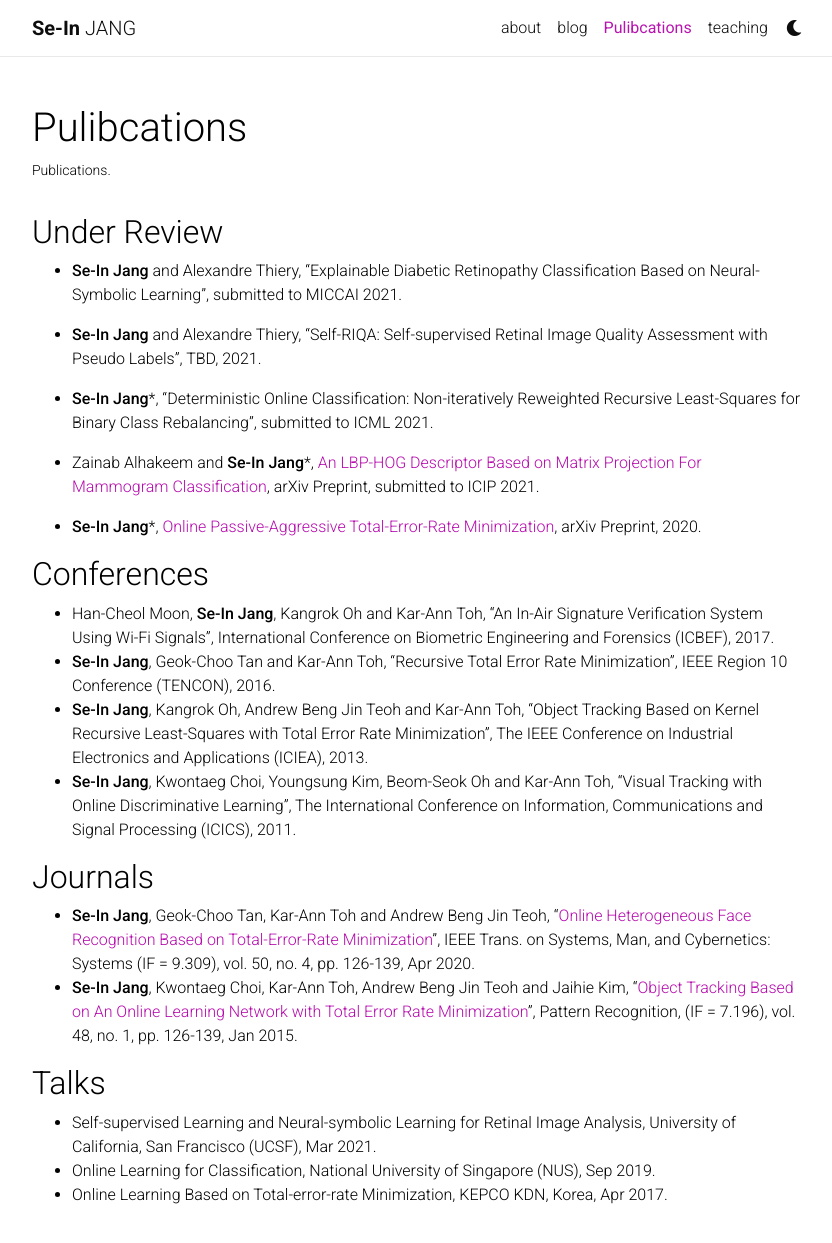
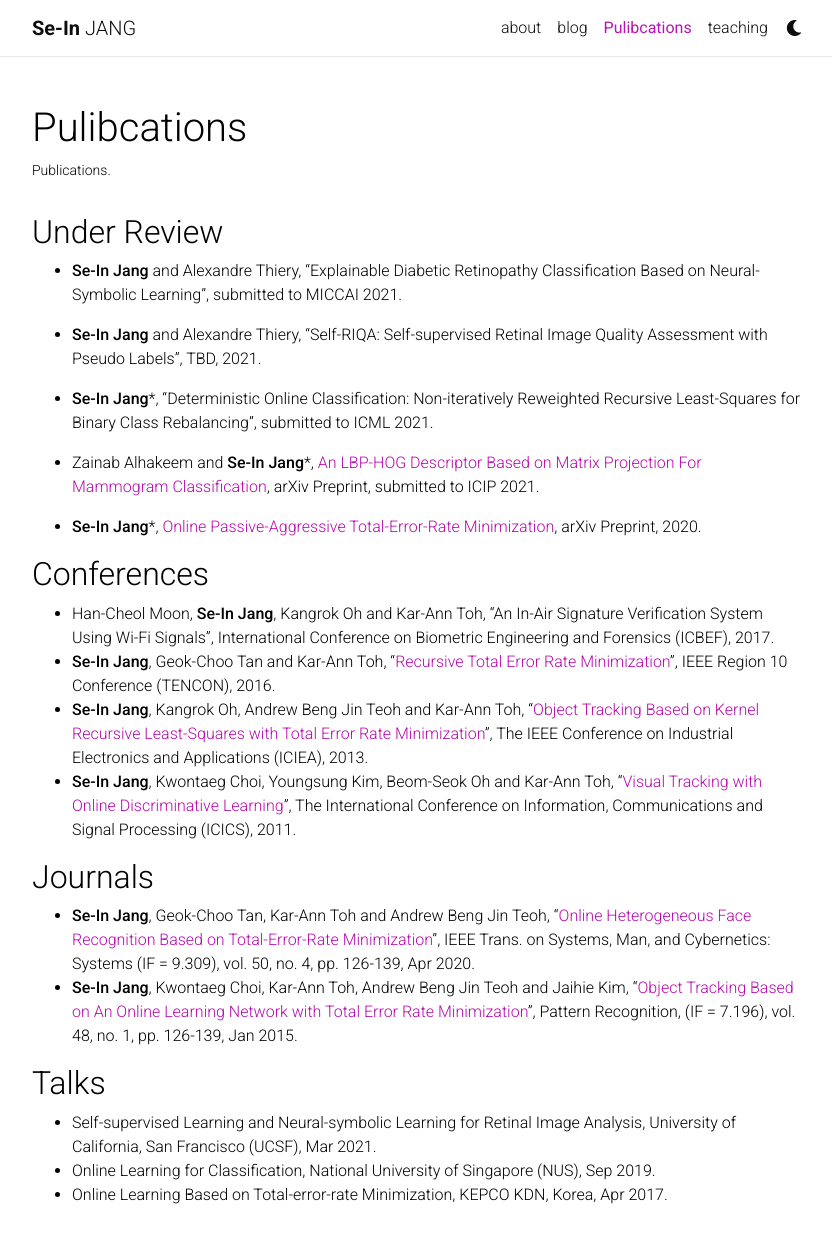
Before and after one commit to sijang/sijang.github.io, a Jekyll site: the page built from _pages/publications.md, in a window 1280 px wide and 1293 px high. Shown: the top 1243 px of the window, without its empty margins (223-1055 px from the left). Built offline with Jekyll 4.4.1, drawn with Linux system fonts in a browser that asks for light colours; nearby versions of some CDN libraries; a style sheet for code colours, icons or effects is not loaded; part of the change alters nothing that is shown.

```diff
--- a/_pages/publications.md
+++ b/_pages/publications.md
@@ -22,9 +22,9 @@ nav: true
 
 ## Conferences
 - Han-Cheol Moon, **Se-In Jang**, Kangrok Oh and Kar-Ann Toh, "An In-Air Signature Verification System Using Wi-Fi Signals", International Conference on Biometric Engineering and Forensics (ICBEF), 2017.
-- **Se-In Jang**, Geok-Choo Tan and Kar-Ann Toh, "Recursive Total Error Rate Minimization", IEEE Region 10 Conference (TENCON), 2016.
-- **Se-In Jang**, Kangrok Oh, Andrew Beng Jin Teoh and Kar-Ann Toh, "Object Tracking Based on Kernel Recursive Least-Squares with Total Error Rate Minimization", The IEEE Conference on Industrial Electronics and Applications (ICIEA), 2013.
-- **Se-In Jang**, Kwontaeg Choi, Youngsung Kim, Beom-Seok Oh and Kar-Ann Toh, "Visual Tracking with Online Discriminative Learning", The International Conference on Information, Communications and Signal Processing (ICICS), 2011.
+- **Se-In Jang**, Geok-Choo Tan and Kar-Ann Toh, "[Recursive Total Error Rate Minimization](https://doi.org/10.1109/TENCON.2016.7847954){:target="_blank"}", IEEE Region 10 Conference (TENCON), 2016.
+- **Se-In Jang**, Kangrok Oh, Andrew Beng Jin Teoh and Kar-Ann Toh, "[Object Tracking Based on Kernel Recursive Least-Squares with Total Error Rate Minimization](https://doi.org/10.1109/ICIEA.2013.6566588){:target="_blank"}", The IEEE Conference on Industrial Electronics and Applications (ICIEA), 2013.
+- **Se-In Jang**, Kwontaeg Choi, Youngsung Kim, Beom-Seok Oh and Kar-Ann Toh, "[Visual Tracking with Online Discriminative Learning](https://doi.org/10.1109/ICICS.2011.6173536){:target="_blank"}", The International Conference on Information, Communications and Signal Processing (ICICS), 2011.
 
 ## Journals
 - **Se-In Jang**, Geok-Choo Tan, Kar-Ann Toh and Andrew Beng Jin Teoh, "[Online Heterogeneous Face Recognition Based on Total-Error-Rate Minimization](https://doi.org/10.1109/TSMC.2017.2724761){:target="_blank"}", IEEE Trans. on Systems, Man, and Cybernetics: Systems (IF = 9.309), vol. 50, no. 4, pp. 126-139, Apr 2020.
```
